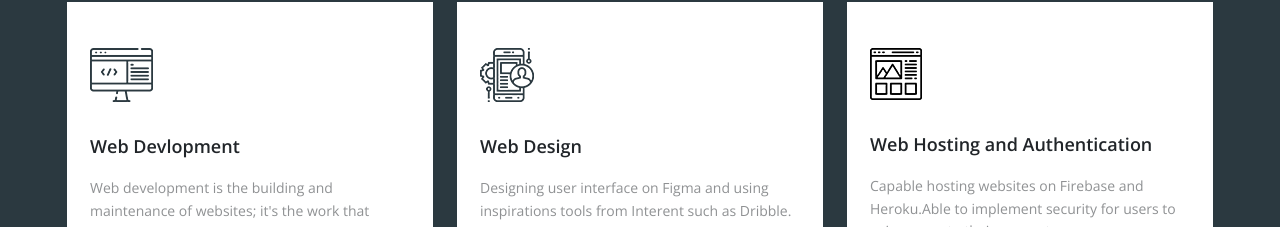
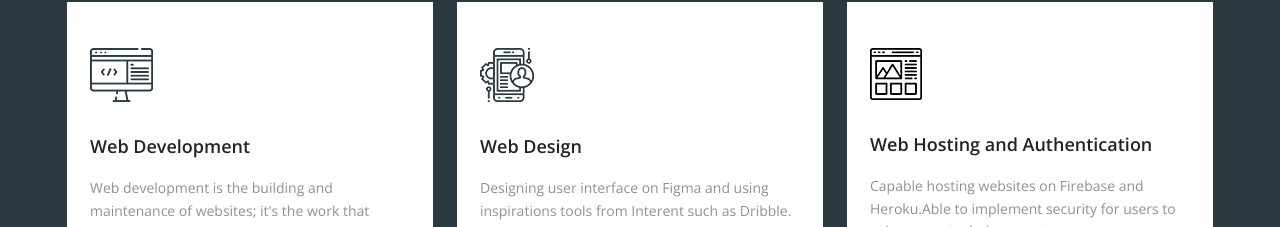
Before and after one commit to ZakariyeAden/Portfolio, a React (Create React App) app: page / in a window 1280 px wide. Shown: the part 1580-1807 px from the top of the page. Built offline with nearby package versions, Linux system fonts and the light colour scheme; a web font is replaced by a local one.

Commit message:
fixing subtitle

```diff
--- a/src/pages/Component/Components/Service.js
+++ b/src/pages/Component/Components/Service.js
@@ -41,7 +41,7 @@ const Service = () => {
                       />
                     </Card.Title>
                     <Card.Subtitle className="cardtitle ">
-                      Web Devlopment
+                      Web Development
                     </Card.Subtitle>
                     <Card.Text className="service-text">
                       Web development is the building and maintenance of
```
